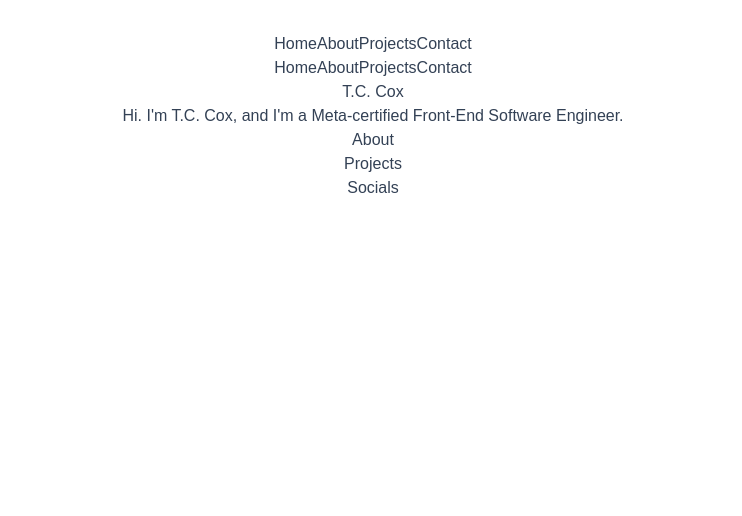
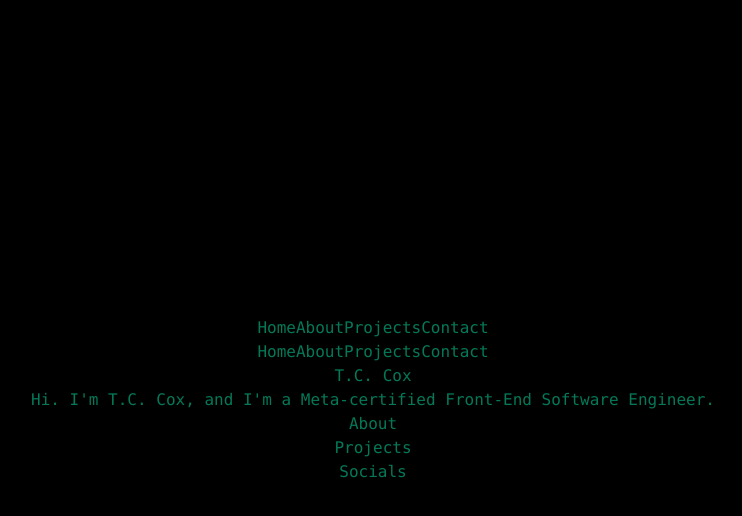
Before and after one commit to thmscly/thomas-cox, a React (Vite) app: page / in a window 1280 px wide. Shown: the top 516 px of the page, without its empty margins (267-1009 px from the left). Built offline with nearby package versions, Linux system fonts and the light colour scheme.

Commit message:
set root padding: 0 in index.html

```diff
--- a/index.html
+++ b/index.html
@@ -9,7 +9,7 @@
 </head>
 
 <body>
-  <div id="root"></div>
+  <div id="root" style="padding: 0px"></div>
   <script type="module" src="/src/main.jsx"></script>
 </body>
 
--- a/src/App.jsx
+++ b/src/App.jsx
@@ -7,7 +7,7 @@
 function App() {
   return (
     <Router>
-      <div className="App text-slate-700 font-raleway min-w-screen content-center">
+      <div className="text-emerald-700 font-mono min-w-screen min-h-screen content-center bg-black">
         <NavBar />
         <div>
           <Routing />
--- a/tailwind.config.js
+++ b/tailwind.config.js
@@ -5,15 +5,6 @@
     "./src/**/*.{js,ts,jsx,tsx}"
   ],
   theme: {
-    fontFamily: {
-      sans: [
-        "Inter var, sans-serif",
-        {
-          fontFeatureSettings: '"cv11", "ss01"',
-          fontVariationSettings: '"opsz" 32'
-        },
-      ],
-    },
   },
   plugins: [],
 }
```
